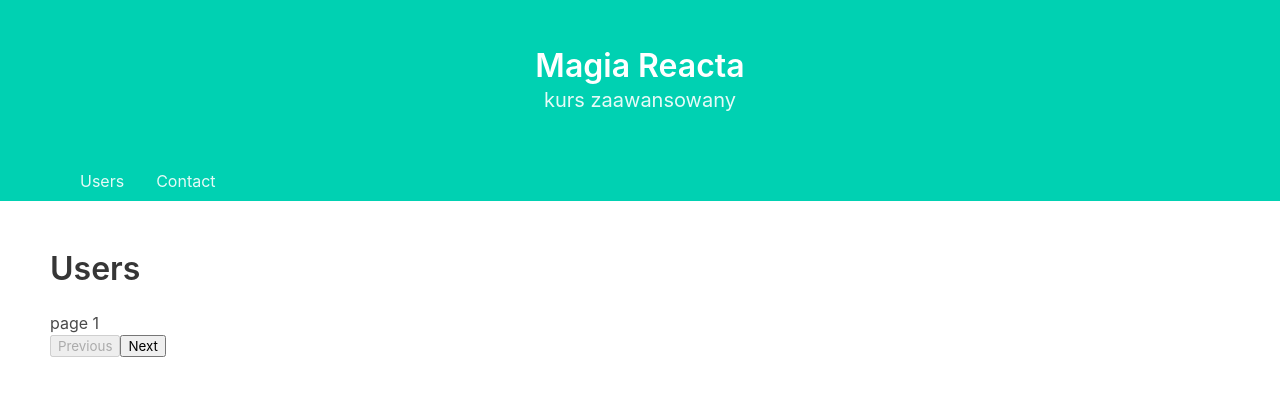
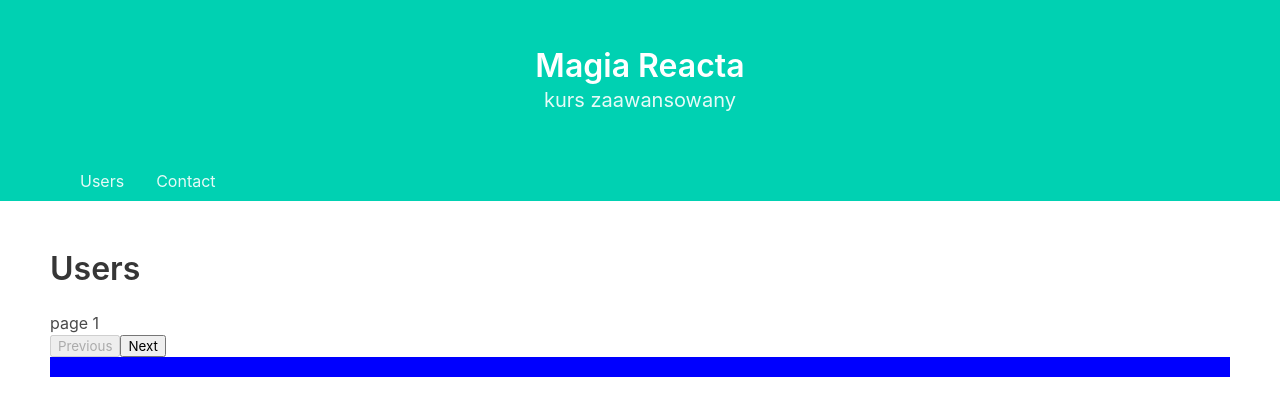
Before and after one commit to GrzegorzNecka/eduweb-react-compound-components-1, a React (Create React App) app: page / in a window 1280 px wide. Shown: the top 416 px of the page. Built offline with nearby package versions, Linux system fonts and the light colour scheme.

Commit message:
2 files modified

```diff
--- a/src/components/Multistep/Multistep.js
+++ b/src/components/Multistep/Multistep.js
@@ -37,6 +37,28 @@ const Controls = () => {
   );
 };
 
+const ProgressBar = () => {
+  const { currentPage, pageIndexes } = useContext(WizardContext);
+
+  const outerProgressBarStyle = {
+    width: "100%",
+    height: "20px",
+    background: "grey"
+  };
+
+  const innerProgressBarStyle = {
+    width: "100%",
+    height: "20px",
+    background: "blue"
+  };
+
+  return (
+    <div style={outerProgressBarStyle}>
+      <div style={innerProgressBarStyle} />
+    </div>
+  );
+};
+
 // ----------------------------------------------------------
 
 const WizardContext = React.createContext({
@@ -46,8 +68,10 @@ const WizardContext = React.createContext({
   updatePageIndexes: () => {}
 });
 
-// pageIndexes: i updatePageIndexes - służy do zliczania liczby stron
-// -----
+/*
+    pageIndexes: i updatePageIndexes -
+		służy do zliczania liczby stron
+  */
 
 const Wizard = ({ children }) => {
   const [currentPage, setCurrentPage] = useState(1);
@@ -56,7 +80,6 @@ const Wizard = ({ children }) => {
     setCurrentPage(newPageIndex);
   };
 
-  // pageIndexes: i updatePageIndexes - służy do zliczania liczby stron
   const [pageIndexes, setPageIndexes] = useState([]);
 
   const updatePageIndexes = pageIndex => {
@@ -82,9 +105,8 @@ const Wizard = ({ children }) => {
       }}
     >
       {children}
-      {/*<p> {totalPageNumber}</p>*/}
     </WizardContext.Provider>
   );
 };
 
-export { Wizard, Page, Controls };
+export { ProgressBar, Wizard, Page, Controls };
--- a/src/views/Users.js
+++ b/src/views/Users.js
@@ -9,6 +9,7 @@ const Users = () => (
       <Multistep.Page pageIndex={2}>page 2</Multistep.Page>
       <Multistep.Page pageIndex={3}>page 3</Multistep.Page>
       <Multistep.Controls />
+      <Multistep.ProgressBar />
     </Multistep.Wizard>
   </div>
 );
```
